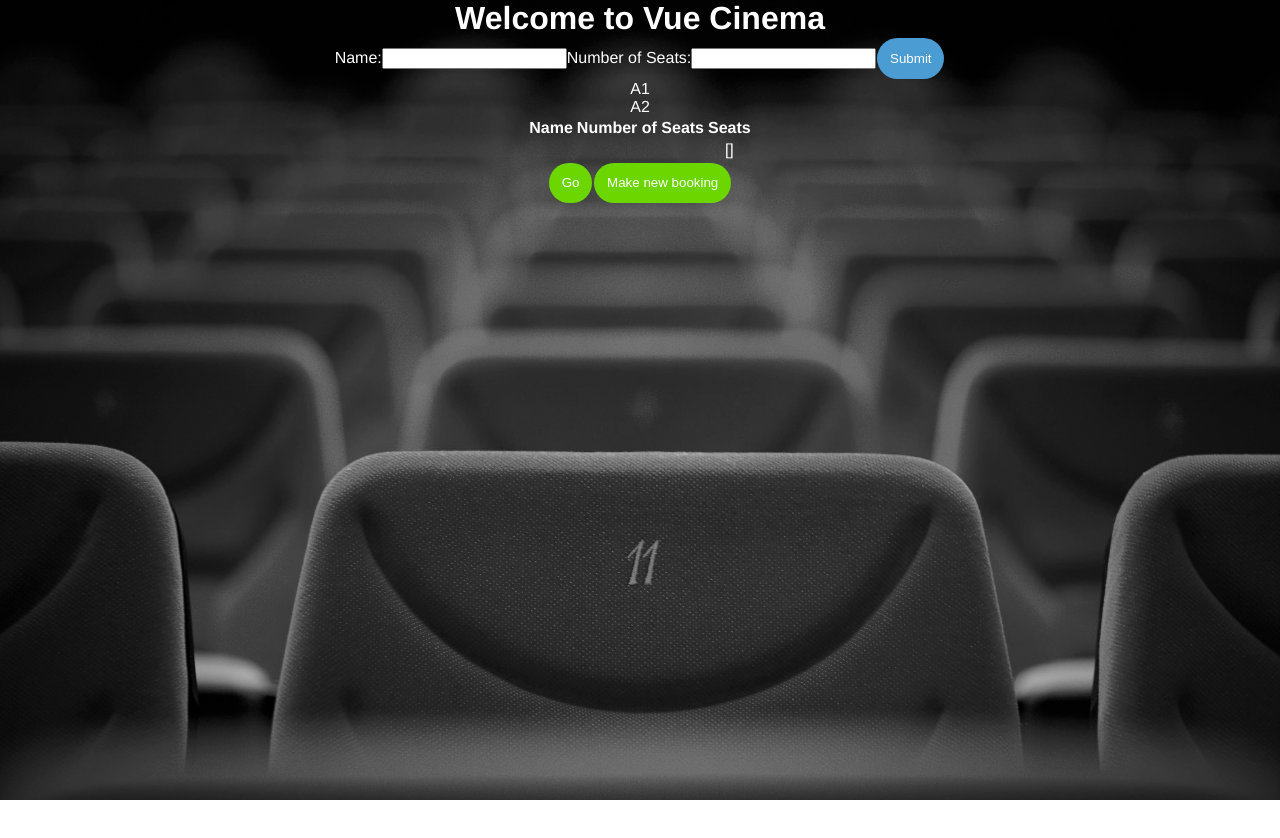
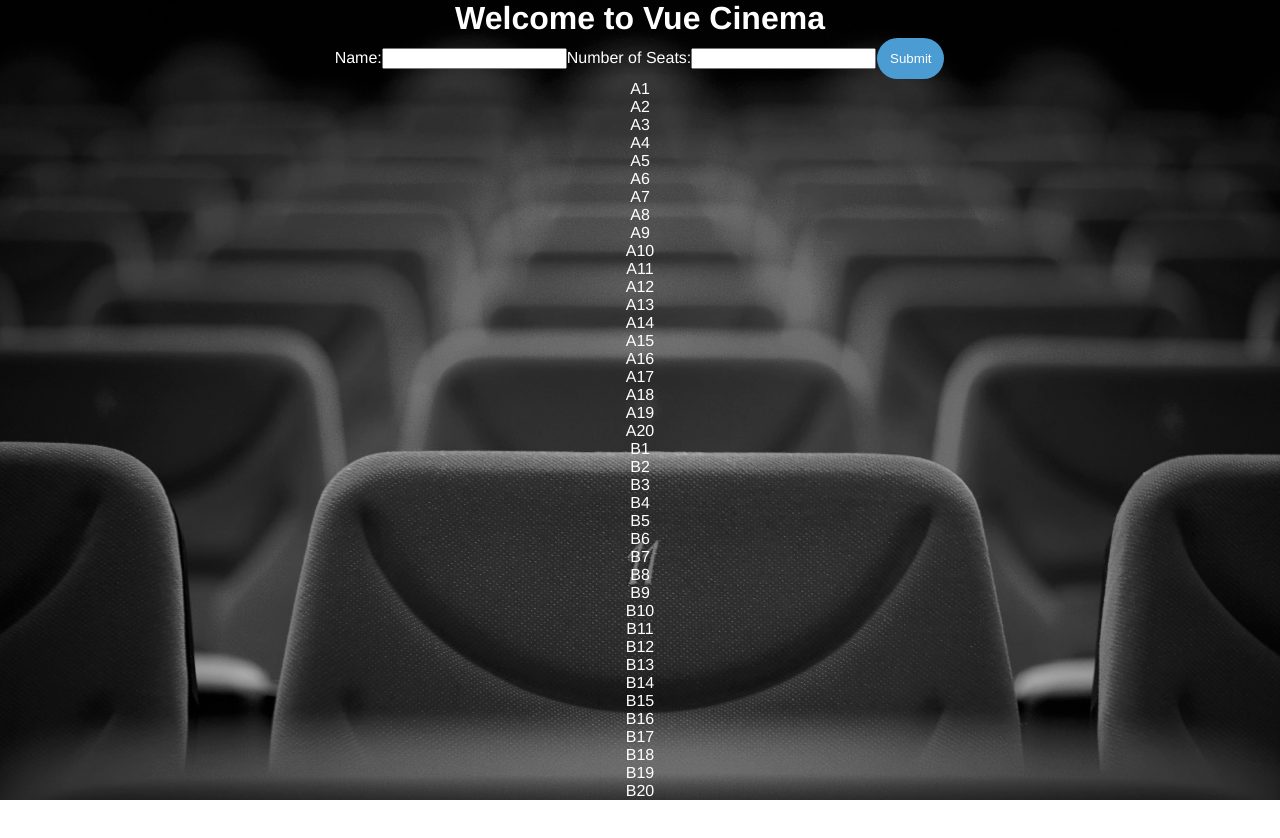
Before and after one commit to GKaza/cinemaVueJS, a Vue app: page / in a window 1280 px wide. Shown: the top 838 px of the page. Before the commit the page ends 800 px from the top, so only its background shows below. Built offline with nearby package versions, Linux system fonts and the light colour scheme.

Commit message:
'createSeats'

```diff
--- a/src/App.vue
+++ b/src/App.vue
@@ -15,7 +15,7 @@
         v-for="seat in seatsArray"
         :key="seat.id"
         :id="seat.id"
-        :class="{ seatTaken: seat.available }"
+        :class="{ seatTaken: !seat.available }"
         :row="seat.row"
         :number="seat.number"
         :available="seat.available"
@@ -64,36 +64,23 @@
         bookedSeats: []
       },
       rows: ["A", "B", "C", "D", "E", "F", "G", "H", "I", "J"],
-      seats: {
-        A1: {
-          id: "A1",
-          row: "A",
-          number: 1,
-          available: true
-        },
-        A2: {
-          id: "A2",
-          row: "A",
-          number: 2,
-          available: true
-        }
-      },
+      seats: {},
       max: {},
-      // maxRow: 0,
       allSeatsAvailable: false,
-      set: []
+      set: [],
+      reserved: JSON.parse(localStorage.getItem("reserved"))
     };
   },
   methods: {
     // formInfo() {},
     // bookSeats() {},
     createSeats() {
-      let reserved = JSON.parse(localStorage.getItem("reserved"));
-
+      // set max of all rows to 20
       for (let i = 0; i < this.rows.length; i += 1) {
-        this.max.rows[i] = 20;
+        this.max[this.rows[i]] = 20;
       }
 
+      // create an object for each seat and pass it as property value of seats
       for (let r = 0; r < 10; r += 1) {
         for (let x = 1; x < 21; x += 1) {
           let obj = {
@@ -102,34 +89,28 @@
             number: x,
             available: true
           };
-
-          this.seats.set(obj["id"], obj);
+          this.seats[obj.id] = obj;
         }
       }
 
-      if (reserved) {
-        for (let i = 0; i < reserved.length; i++) {
-          let sget = this.seats.get(reserved[i]);
+      // make unavailable all seats that have already been reserved
+      if (this.reserved) {
+        for (let i = 0; i < this.reserved.length; i++) {
+          let sget = this.seats.reserved[i];
           sget.available = false;
-          this.max.set(sget.row, this.max.get(sget.row) - 1);
+          this.max[sget.row] = this.max[sget.row] - 1;
         }
       } else {
-        reserved = [];
-      }
-
-      for (let i = 0; i < this.rows.length; i++) {
-        if (this.max.get(this.rows[i]) > this.maxRow) {
-          this.maxRow = this.max.get(this.rows[i]);
-        }
+        this.reserved = [];
       }
     },
     checkSeat(id) {
-      let row = this.seats.get(id).row;
-      let number = this.seats.get(id).number;
+      let row = this.seats[id].row;
+      let number = this.seats[id].number;
       let firstSeat = number - (this.booking.numberOfSeats - 1);
       this.allSeatsAvailable = false;
 
-      if (this.seats.get(id).available) {
+      if (this.seats[id].available) {
         if (firstSeat < 1) {
           firstSeat = 1;
         }
@@ -141,7 +122,7 @@
           let setAvailable = true;
           for (let i = 0; i < this.booking.numberOfSeats; i += 1) {
             let seatId = row + (firstSeat + i);
-            if (!this.seats.get(seatId).available) {
+            if (!this.seats[seatId].available) {
               setAvailable = false;
               break;
             } else {
@@ -151,9 +132,9 @@
           this.allSeatsAvailable = setAvailable;
           firstSeat += 1;
         }
-        if (this.allSeatsAvailable == true) {
+        if (this.allSeatsAvailable) {
           for (let i = 0; i < this.set.length; i += 1) {
-            // this.$refs.seat[i].prop("checked", true);
+            this.seats[this.set[i]].checked = true;
           }
         } else {
           swal(
@@ -177,8 +158,9 @@
     }
   },
   created: function() {
-    // this.createSeats();
-    // console.log(this.seatsArray());
+    this.createSeats();
+    console.log(this.seatsArray);
+    console.log(this.max);
   }
 };
 </script>
@@ -194,6 +176,10 @@
   background-position: center;
   background-repeat: no-repeat;
   background-size: cover;
+}
+
+.seatTaken {
+  cursor: not-allowed;
 }
 
 #bookingTable {
```
